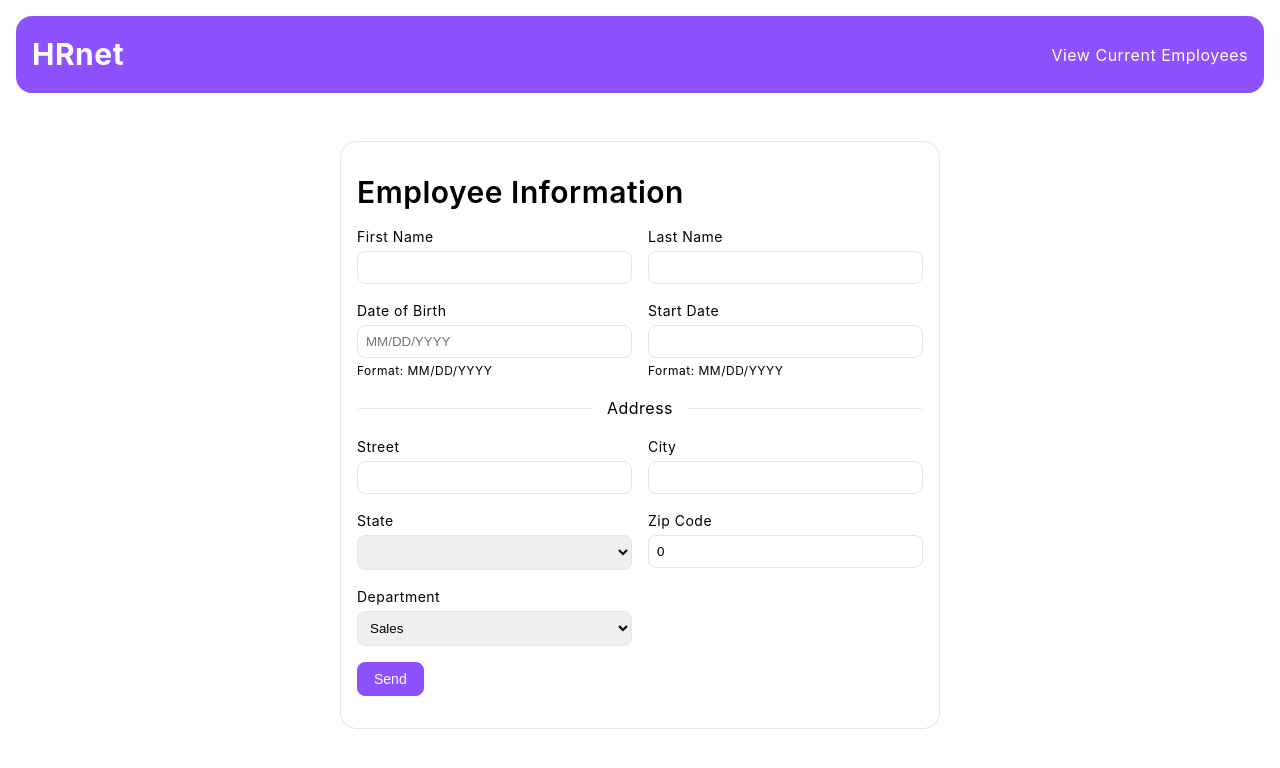
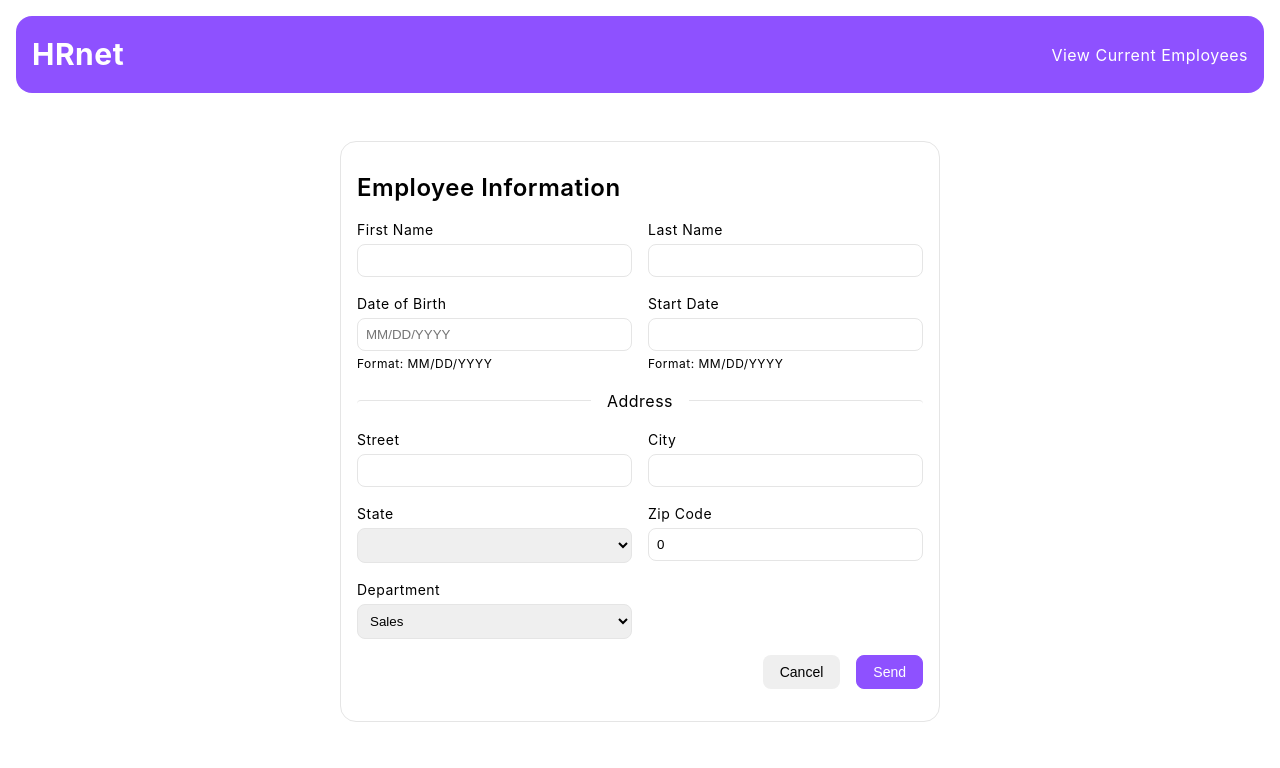
Before and after one commit to lanageuse/projet-15-HRNet, a React (Vite) app: page / in a window 1280 px wide. Shown: the top 768 px of the page. Built offline with nearby package versions, Linux system fonts and the light colour scheme.

Commit message:
feat: Ajout du bouton cancel et du container formBtn

```diff
--- a/src/components/form/Form.tsx
+++ b/src/components/form/Form.tsx
@@ -38,7 +38,9 @@ export default function EmployeeForm() {
   return (
     <div className={style.formContainer}>
       <form onSubmit={handleSubmit} aria-labelledby="employee-form-title">
-        <h2 id="employee-form-title" className="my-4">Employee Information</h2>
+        <h3 id="employee-form-title" className="my-4">
+          Employee Information
+        </h3>
         <div className={style.formGrid}>
           {/* First Name */}
           <label htmlFor="first-name">
@@ -158,6 +160,14 @@ export default function EmployeeForm() {
             </select>
           </label>
         </div>
+        <div className={style.formBtn}>
+          <button
+            type="submit"
+            aria-label="Submit form"
+            className="button my-4"
+          >
+            Cancel
+          </button>
           <button
             type="submit"
             aria-label="Submit form"
@@ -165,6 +175,7 @@ export default function EmployeeForm() {
           >
             Send
           </button>
+        </div>
       </form>
     </div>
   );
```
Lines whose indentation alone changed are shown as unchanged.
